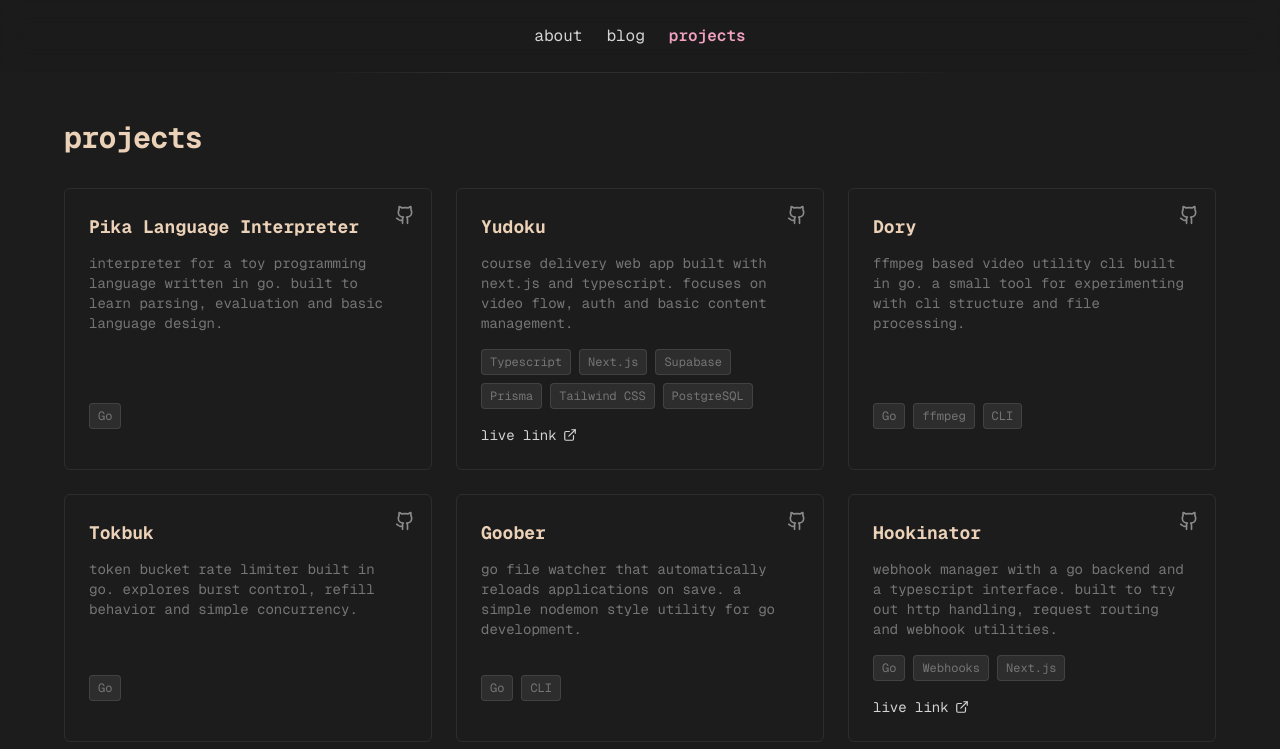
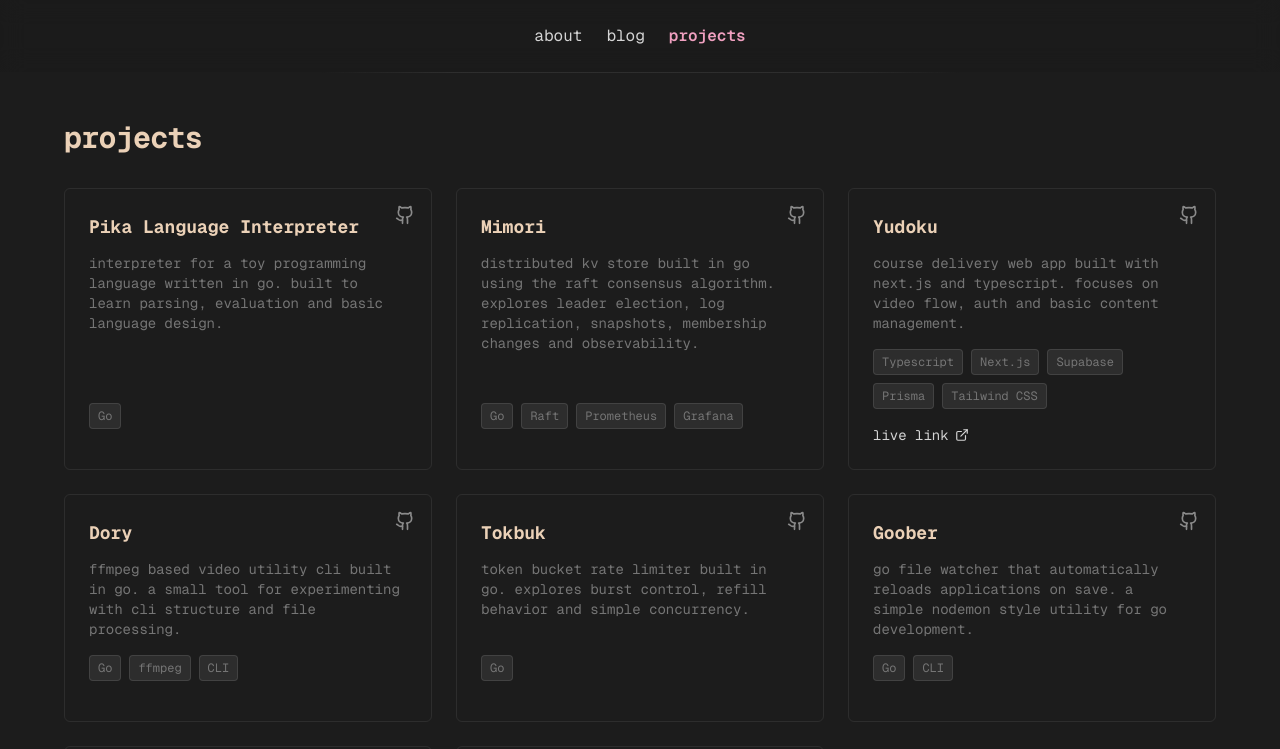
Before and after one commit to jerkeyray/portfolio-mk2, a Next.js app: page /projects in a window 1280 px wide. Shown: the top 749 px of the page. Built offline with nearby package versions, Linux system fonts and the light colour scheme; no server answers.

Commit message:
add mimori

```diff
--- a/app/page.tsx
+++ b/app/page.tsx
@@ -1,8 +1,8 @@
 "use client";
 
-import { useState, useEffect } from "react";
+import { useState } from "react";
 import { FaGithub, FaXTwitter, FaEnvelope } from "react-icons/fa6";
-import { SiLeetcode, SiHashnode } from "react-icons/si";
+import { SiLeetcode, SiHashnode, SiBuymeacoffee } from "react-icons/si";
 import Link from "next/link";
 
 const socials = [
@@ -36,23 +36,17 @@ const socials = [
     icon: SiHashnode,
     hoverColor: "#2962FF",
   },
+  {
+    name: "Buy Me a Coffee",
+    url: "https://www.buymeacoffee.com/jerkeyray",
+    icon: SiBuymeacoffee,
+    hoverColor: "#FFDD00",
+  },
 ];
 
 export default function Home() {
   const [emailCopied, setEmailCopied] = useState(false);
   const email = "srivastavya24@gmail.com";
-
-  useEffect(() => {
-    // Prevent scrolling on the about page
-    document.documentElement.style.overflow = "hidden";
-    document.body.style.overflow = "hidden";
-
-    return () => {
-      // Re-enable scrolling when leaving the page
-      document.documentElement.style.overflow = "";
-      document.body.style.overflow = "";
-    };
-  }, []);
 
   const copyEmail = async () => {
     try {
@@ -65,7 +59,7 @@ export default function Home() {
   };
 
   return (
-    <div className="max-w-2xl mx-auto flex flex-col justify-start md:justify-center h-[calc(100vh-5rem)] md:h-screen pt-16 md:pt-0 pb-10 px-4 overflow-hidden max-h-[calc(100vh-5rem)] md:max-h-screen">
+    <div className="max-w-2xl mx-auto flex flex-col justify-start md:justify-center min-h-screen pt-16 md:pt-0 pb-10 px-4">
       <section className="space-y-4 md:space-y-6 lg:space-y-8">
         <h1 className="text-xl md:text-3xl font-bold tracking-tight">
           hi, i&apos;m aditya.
--- a/data/projects.ts
+++ b/data/projects.ts
@@ -17,6 +17,13 @@ export const projects: Project[] = [
     repoLink: "https://github.com/jerkeyray/pika-interpreter.git",
   },
   {
+    title: "Mimori",
+    description:
+      "distributed kv store built in go using the raft consensus algorithm. explores leader election, log replication, snapshots, membership changes and observability.",
+    tags: ["Go", "Raft", "Prometheus", "Grafana"],
+    repoLink: "https://github.com/jerkeyray/mimori.git",
+  },
+  {
     title: "Yudoku",
     description:
       "course delivery web app built with next.js and typescript. focuses on video flow, auth and basic content management.",
@@ -26,7 +33,6 @@ export const projects: Project[] = [
       "Supabase",
       "Prisma",
       "Tailwind CSS",
-      "PostgreSQL",
     ],
     sourceLink: "https://yudoku.jerkeyray.com/",
     repoLink: "https://github.com/jerkeyray/youtube-course-platform",
@@ -62,7 +68,8 @@ export const projects: Project[] = [
   },
   {
     title: "GoStore",
-    description: "redis style key value store written in go. built from scratch to learn request handling, in-memory storage and simple concurrency behavior.",
+    description:
+      "redis style key value store written in go. built from scratch to learn request handling, in-memory storage and simple concurrency behavior.",
     tags: ["Go"],
     repoLink: "https://github.com/jerkeyray/gostore.git",
   },
```
